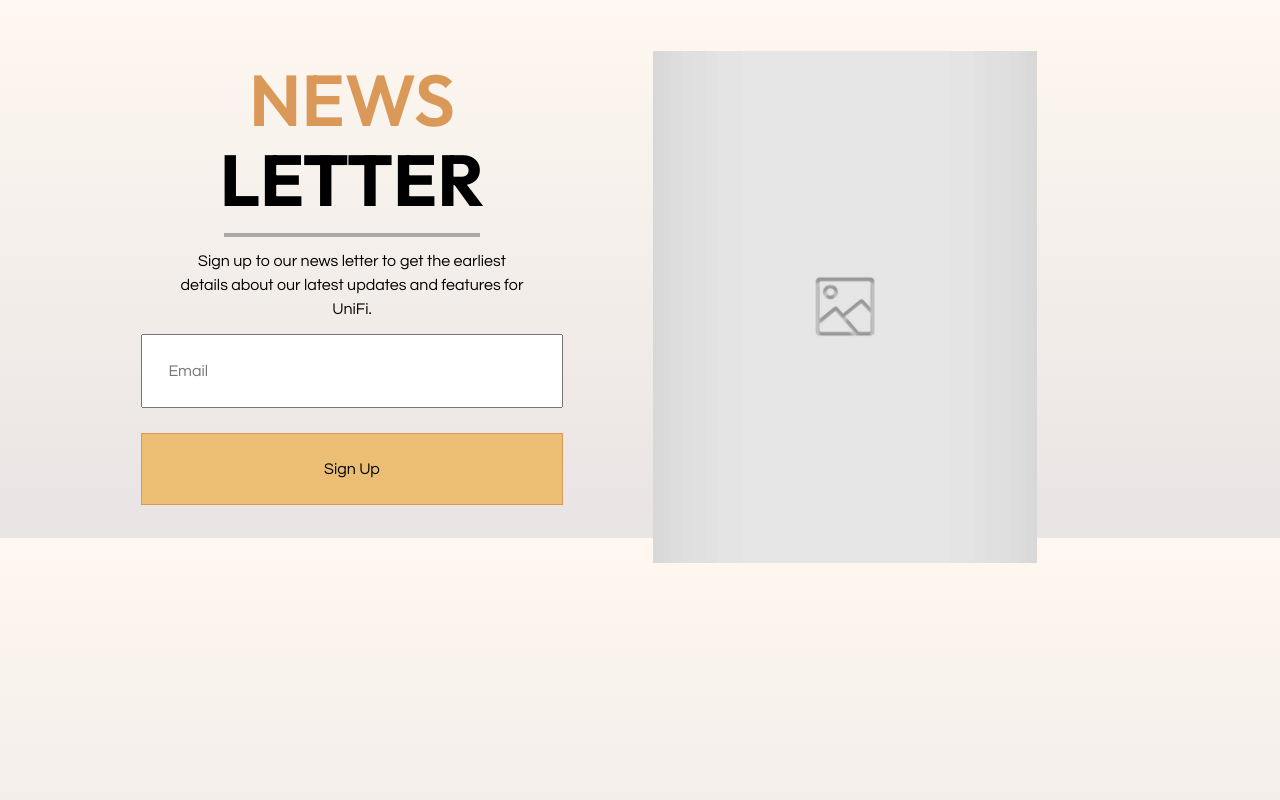
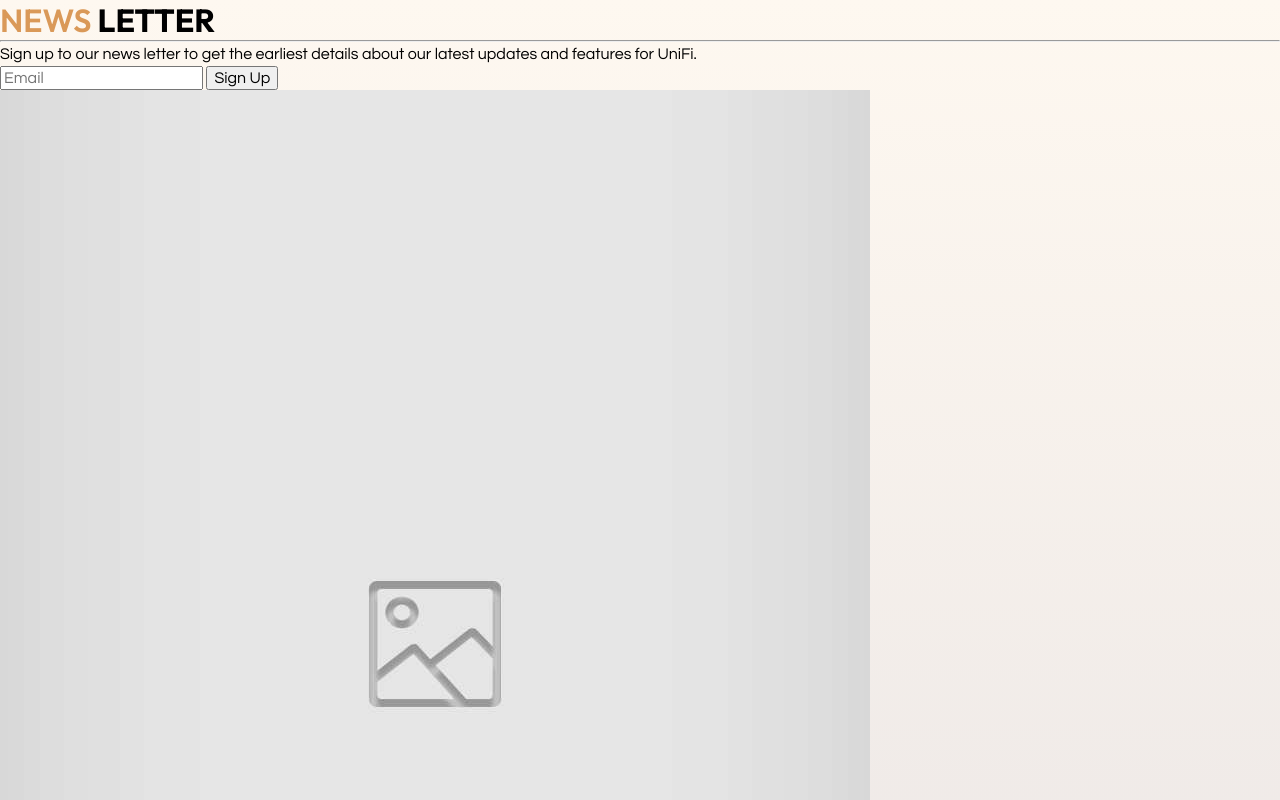
Before and after one commit to SEG-UniFi/SEG-UniFi.github.io, a website built with Vite: page contact.html in a window 1280 px wide. Shown: the top 800 px of the page. Built offline with nearby package versions, Linux system fonts and the light colour scheme.

Commit message:
deleted contact

```diff
--- a/styles/components/contact.css
+++ /dev/null
@@ -1,66 +0,0 @@
-html {
-    margin: 0;
-    overflow-x: hidden;
-}
-
-.title{
-    font-size: var(--size-7xl);
-    position: relative;
-    text-align: center;
-    width: 100%;
-    margin-top: 5vh;
-}
-
-.info {
-    display: flex;
-    flex-direction: row;
-}
-
-.info hr {
-    width: 20vw;
-    border: 2px solid darkgray;
-    margin-inline: auto;
-    margin-top: 1vw;
-    margin-bottom: 1vw;
-}
-
-.info p {
-    text-align: center;
-    max-width: 80%;
-    margin-inline: auto;
-}
-
-/*INPUT FIELD*/
-.inputField {
-    display: flex;
-    flex-direction: column;
-    justify-content: center;
-    width: 35vw;
-    margin-left: 10vw;
-}
-
-.inputField input{
-    padding: 2vw;
-    margin: 1vw;
-}
-
-.inputField h2 {
-    text-align: center;
-}
-
-#submit {
-    border: 1px solid #da9958;
-    background-color: #ecbe74;
-}
-
-#submit:hover {
-    background-color: #e8b159;
-}
-
-/*IMAGE*/
-.img {
-   max-width: 30vw;
-   height: 40vw;
-   margin-top: 2vw;
-   margin-left: 3vw;
-}
```
Also changed, not shown: about.html (+1 -1 lines), index.html (+1 -1 lines).
